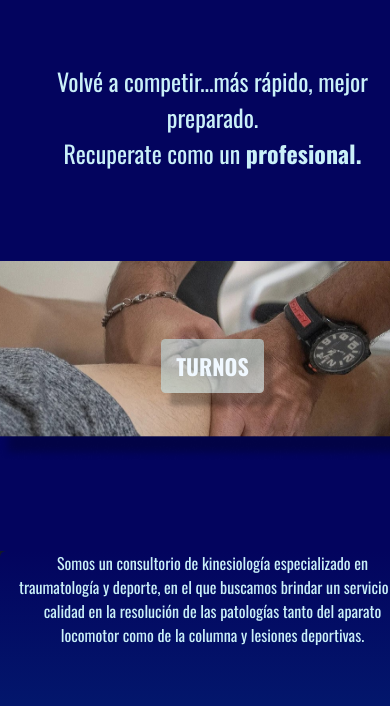
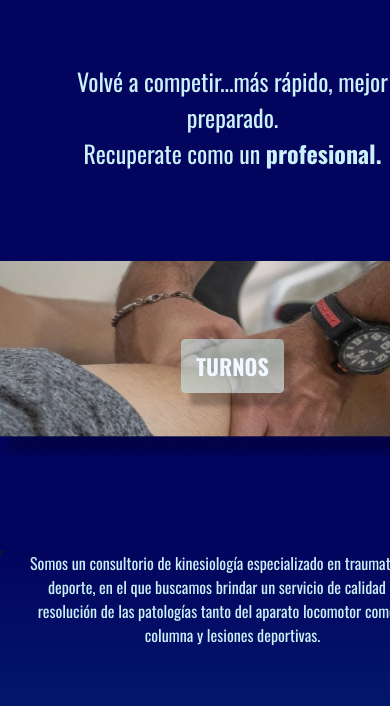
Before and after one commit to amandabrousson/SANTEv2, a website: page index.html in a window 390 px wide. Shown: the part 136-842 px from the top of the page. Drawn offline with nearby package versions, Linux system fonts and the light colour scheme.

Commit message:
ajusteScreen7

```diff
--- a/scss/_header.scss
+++ b/scss/_header.scss
@@ -97,7 +97,7 @@ header{
 
     }
     body{
-        width: 425px;
+        width: 465px;
 
 
 
```
Also changed, not shown: css/index.css.
